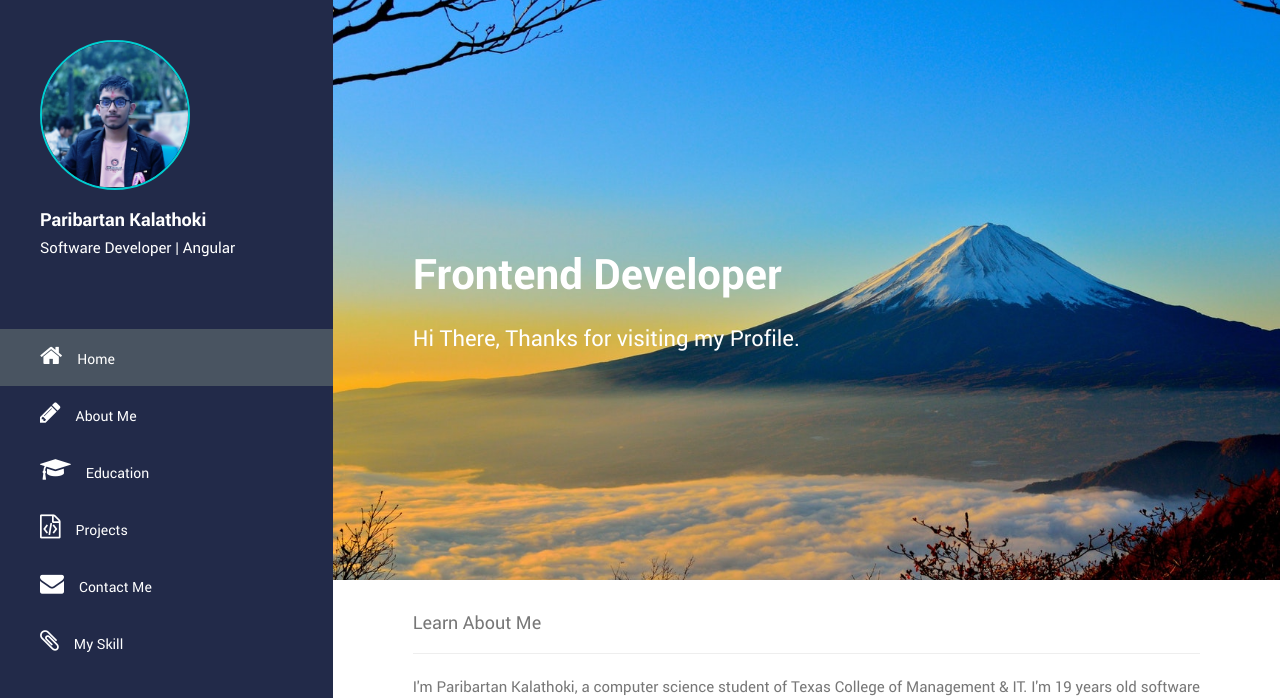
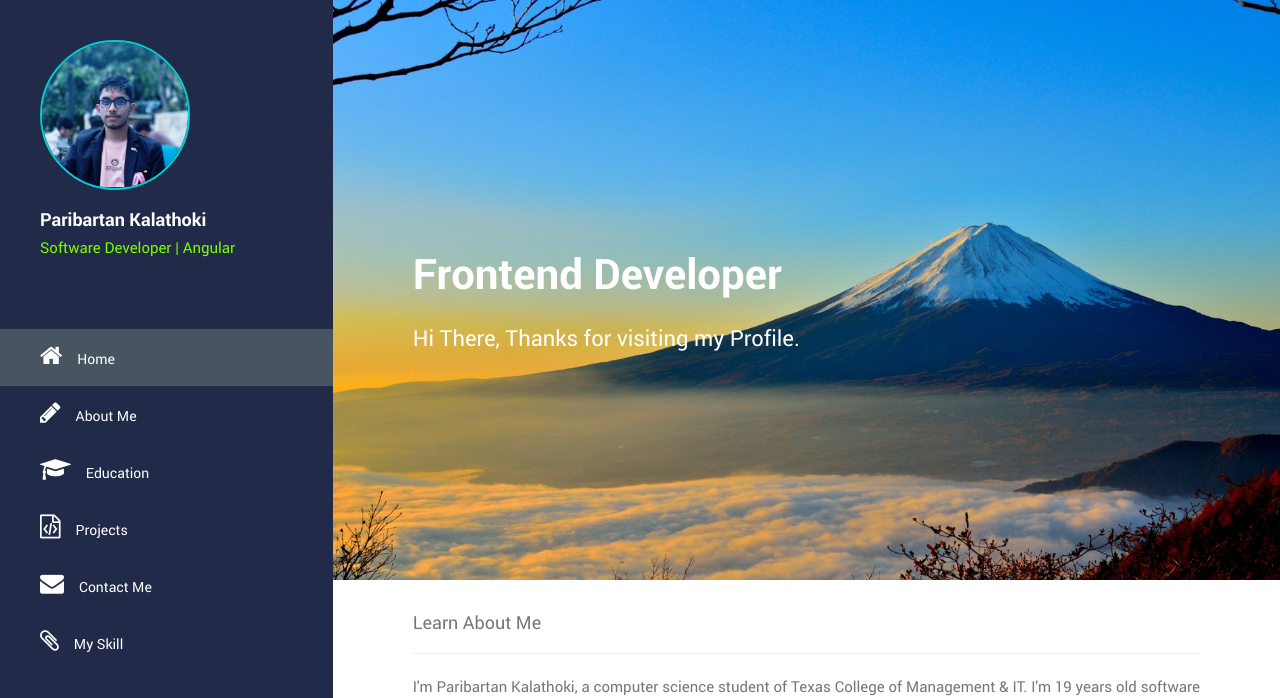
Before and after one commit to paribartankalathoki/paribartankalathoki.github.io, a plain HTML site: page index.html in a window 1280 px wide. Shown: the top 698 px of the page. Drawn offline with Linux system fonts and the light colour scheme.

Commit message:
updated css

```diff
--- a/css/style.css
+++ b/css/style.css
@@ -102,6 +102,7 @@ p {
   float: left;
   width: 23.07%;
   overflow-y: scroll;
+  color: lawngreen;
 }
 
 /*.force-overflow
```
